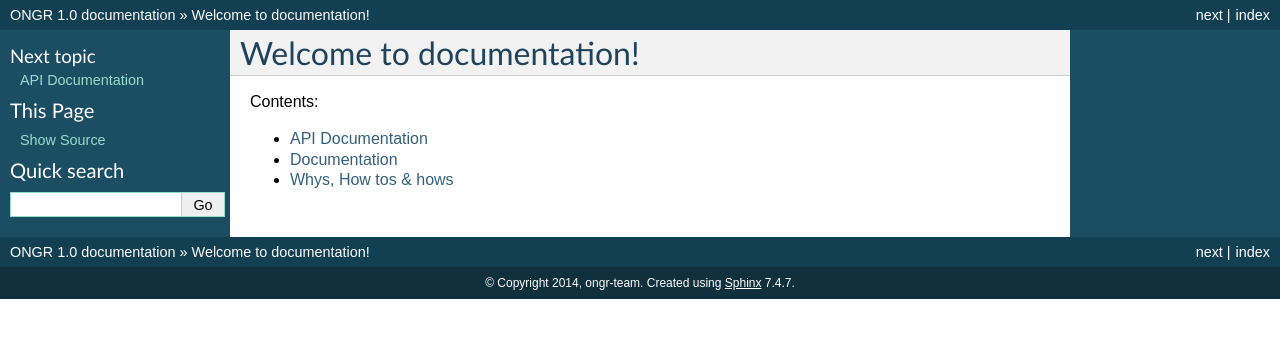
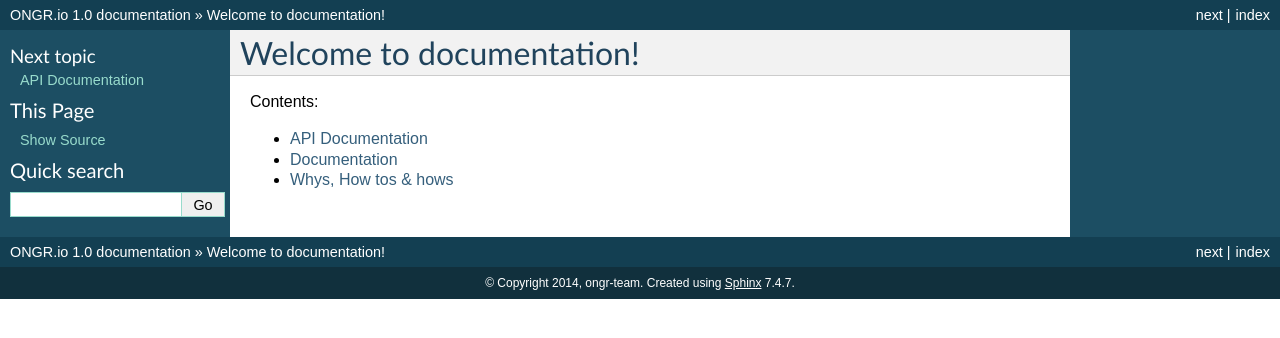
Before and after one commit to mindaugasbarysas/playground, a Sphinx documentation site: the page built from source/index.rst, in a window 1280 px wide. Shown: the top 338 px of the page. Built offline with Sphinx 7.4.7, drawn with Linux system fonts in a browser that asks for light colours.

Commit message:
ready for squash

```diff
--- a/source/conf.py
+++ b/source/conf.py
@@ -43,7 +43,7 @@ source_suffix = '.rst'
 master_doc = 'index'
 
 # General information about the project.
-project = u'ONGR'
+project = u'ONGR.io'
 copyright = u'2014, ongr-team'
 
 # The version info for the project you're documenting, acts as replacement for
```
Also changed, not shown: 1 other file.
